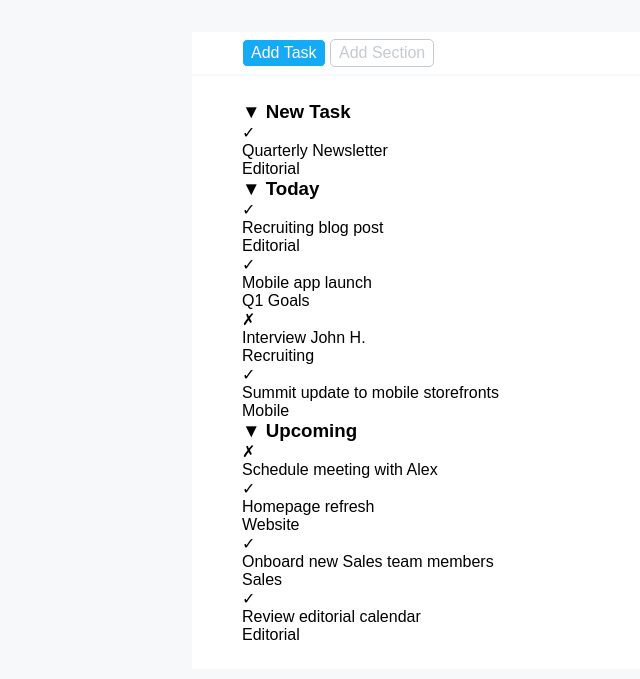
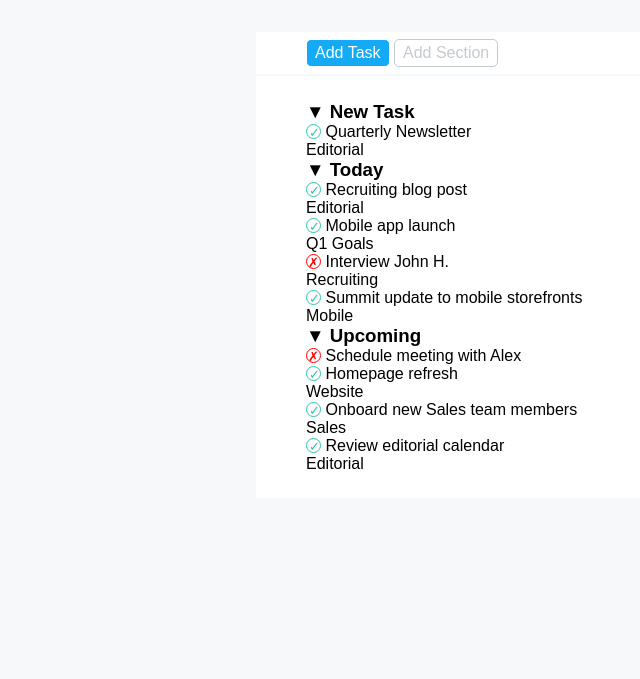
Before and after one commit to AlessioCLZ/html-css-toboolist, a plain HTML site: page index.html in a window 1280 px wide. Shown: the part 47-726 px from the top of the page, without its empty margins (0-640 px from the left). Drawn offline with Linux system fonts and the light colour scheme.

Commit message:
format check e cross e inizio inline

```diff
--- a/index.html
+++ b/index.html
@@ -20,52 +20,52 @@
             <div class="task">
                 <div>
                     <h3>&#9660; New Task</h3>
-                    <p class="check">&check;</p>
-                    <p>Quarterly Newsletter</p>
+                    <p class="check-cross check">&check;</p>
+                    <p class="string">Quarterly Newsletter</p>
                     <p class="tag editorial">Editorial</p>
                 </div>
                 <div>
                     <h3>&#9660; Today</h3>
                     <div>
-                        <p class="check">&check;</p>
-                        <p>Recruiting blog post</p>
+                        <p class="check-cross check">&check;</p>
+                        <p class="string">Recruiting blog post</p>
                         <p class="tag editorial">Editorial</p>
                     </div>
                      <div>
-                        <p class="check">&check;</p>
-                        <p>Mobile app launch</p>
+                        <p class="check-cross check">&check;</p>
+                        <p class="string">Mobile app launch</p>
                         <p class="tag q1-goals">Q1 Goals</p>
                      </div>
                      <div>
-                        <p class="cross">&cross;</p>
-                        <p>Interview John H.</p>
+                        <p class="check-cross cross">&cross;</p>
+                        <p class="string">Interview John H.</p>
                         <p class="tag recruiting">Recruiting</p>
                      </div>
                      <div>
-                        <p class="check">&check;</p>
-                        <p>Summit update to mobile storefronts</p>
+                        <p class="check-cross check">&check;</p>
+                        <p class="string">Summit update to mobile storefronts</p>
                         <p class="tag mobile">Mobile</p>
                      </div>
                 </div>
                 <div>
                     <h3>&#9660; Upcoming</h3>
                     <div>
-                        <p class="cross">&cross;</p>
-                        <p>Schedule meeting with Alex</p>
+                        <p class="check-cross cross">&cross;</p>
+                        <p class="string">Schedule meeting with Alex</p>
                     </div>
                     <div>
-                        <p class="check">&check;</p>
-                        <p>Homepage refresh</p>
+                        <p class="check-cross check">&check;</p>
+                        <p class="string">Homepage refresh</p>
                         <p class="tag website">Website</p>
                      </div>
                      <div>
-                        <p class="check">&check;</p>
-                        <p>Onboard new Sales team members</p>
+                        <p class="check-cross check">&check;</p>
+                        <p class="string">Onboard new Sales team members</p>
                         <p class="tag sales">Sales</p>
                      </div>
                      <div>
-                        <p class="check">&check;</p>
-                        <p>Review editorial calendar</p>
+                        <p class="check-cross check">&check;</p>
+                        <p class="string">Review editorial calendar</p>
                         <p class="tag editorial">Editorial</p>
                      </div>
                 </div>
--- a/style.css
+++ b/style.css
@@ -33,11 +33,12 @@ header
 
 .container
 {
-    width: 70%;
+    width: 60%;
     margin-left: auto;
     margin-right: auto;
     background-color: white;
     margin-top: 35px;
+    margin-bottom: 300px;
 }
 
 /*main buttons*/
@@ -83,3 +84,37 @@ header
     padding-left: 50px;
     padding-bottom: 25px;
 }
+
+/*checks and crosses*/
+
+.check-cross
+{
+    display: inline-block;
+    border: 1px solid;
+    border-radius: 50%;
+    width: 15px;
+    height: 15px;
+    font-size: 13px;
+    text-align: center;
+}
+
+.check
+{
+    border-color: #2cc6ab;
+    padding-left: 2px;
+    padding-bottom: 2px;
+    color: #2cc6ab;
+}
+
+.cross
+{
+    border-color: #ff0001;
+    color: #ff0001;
+}
+
+/*Strings*/
+
+.string
+{
+    display: inline-block;
+}
```
